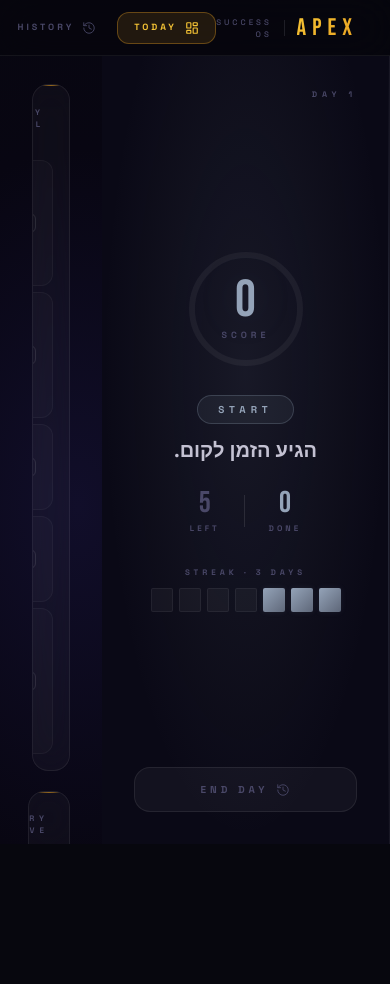
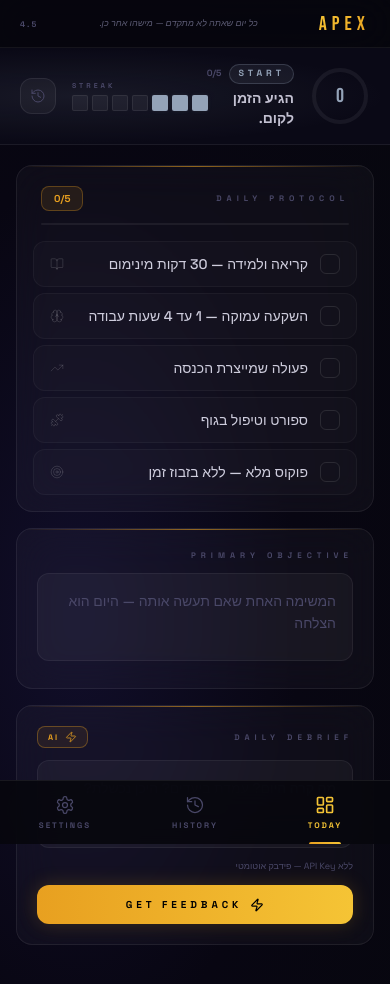
Before and after one commit to bke1302/success-os, a React (Vite) app: page / in a window 390 px wide. Shown: the top 984 px of the page. Before the commit the page ends 844 px from the top, so only its background shows below. Built offline with nearby package versions, Linux system fonts and the light colour scheme.

Commit message:
feat: setup PWA for installable app

```diff
--- a/index.html
+++ b/index.html
@@ -2,7 +2,9 @@
 <html lang="he" dir="rtl">
   <head>
     <meta charset="UTF-8" />
-    <link rel="icon" type="image/svg+xml" href="/favicon.svg" />
+    <link rel="icon" type="image/svg+xml" href="/logo.svg" />
+    <link rel="apple-touch-icon" href="/logo.svg" />
+    <meta name="description" content="Your Personal Success Operating System" />
     <meta name="viewport" content="width=device-width, initial-scale=1.0" />
     <meta name="apple-mobile-web-app-capable" content="yes" />
     <meta name="apple-mobile-web-app-status-bar-style" content="black-translucent" />
--- a/src/App.tsx
+++ b/src/App.tsx
@@ -1,13 +1,13 @@
 import { useState, useEffect } from 'react'
 import { History, Settings, LayoutDashboard } from 'lucide-react'
-import { ChecklistCard }   from './components/ChecklistCard'
-import { AICoach }         from './components/AICoach'
-import { HistoryTab }      from './components/HistoryTab'
-import { SettingsTab }     from './components/SettingsTab'
-import { ScorePanel }      from './components/ScorePanel'
-import { useLocalStorage } from './hooks/useLocalStorage'
-import { useAI }           from './hooks/useAI'
-import { QUOTES }          from './constants'
+import { ChecklistCard }      from './components/ChecklistCard'
+import { AICoach }            from './components/AICoach'
+import { HistoryTab }         from './components/HistoryTab'
+import { SettingsTab }        from './components/SettingsTab'
+import { ScorePanel, ScoreBanner } from './components/ScorePanel'
+import { useLocalStorage }    from './hooks/useLocalStorage'
+import { useAI }              from './hooks/useAI'
+import { QUOTES }             from './constants'
 import type { DayLog, TabId } from './types'
 
 const TOTAL_CHECKS = 5
@@ -73,14 +73,57 @@ export default function App() {
     { id: 'settings', label: 'SETTINGS', Icon: Settings        },
   ]
 
+  /* shared today content (used by both mobile & desktop) */
+  const todayContent = (
+    <div className="px-4 md:px-8 py-5 md:py-7 flex flex-col gap-4 md:gap-5 md:max-w-2xl">
+      <ChecklistCard checks={checks} onToggle={handleToggle} />
+
+      {/* Mission */}
+      <div
+        className="rounded-2xl p-5 relative overflow-hidden"
+        style={{ background: 'rgba(255,255,255,0.03)', border: '1px solid rgba(255,255,255,0.07)', backdropFilter: 'blur(20px)' }}
+      >
+        <div
+          className="absolute top-0 left-0 right-0 h-px"
+          style={{ background: 'linear-gradient(to right, transparent, rgba(232,160,32,0.6), transparent)' }}
+        />
+        <p className="text-[8px] tracking-[5px] uppercase font-bold text-muted mb-3">PRIMARY OBJECTIVE</p>
+        <textarea
+          value={mainTask}
+          onChange={(e) => setMainTask(e.target.value)}
+          placeholder="המשימה האחת שאם תעשה אותה — היום הוא הצלחה"
+          className="w-full rounded-xl p-4 text-sm text-white font-medium resize-none outline-none transition-all placeholder:text-muted leading-relaxed"
+          style={{ height: '88px', background: 'rgba(255,255,255,0.04)', border: '1px solid rgba(255,255,255,0.06)' }}
+          dir="rtl"
+        />
+      </div>
+
+      <AICoach
+        journal={journal}
+        onJournalChange={setJournal}
+        onAnalyze={handleAnalyze}
+        loading={loading}
+        response={response}
+        error={error}
+        hasApiKey={!!apiKey}
+      />
+    </div>
+  )
+
   return (
     <div
-      className="h-screen flex flex-col overflow-hidden"
-      style={{ background: 'radial-gradient(ellipse at 20% 60%, #110e2a 0%, #080612 50%, #07070e 100%)' }}
+      className="flex flex-col"
+      style={{
+        minHeight: '100dvh',
+        background: 'radial-gradient(ellipse at 20% 60%, #110e2a 0%, #080612 50%, #07070e 100%)',
+      }}
     >
-      {/* ── Top Navigation ── */}
+
+      {/* ══════════════════════════════════════════════
+          DESKTOP: top nav bar (hidden on mobile)
+      ══════════════════════════════════════════════ */}
       <header
-        className="shrink-0 flex items-center justify-between px-8 h-14 z-20"
+        className="hidden md:flex shrink-0 items-center justify-between px-8 h-14 z-20"
         style={{ borderBottom: '1px solid rgba(255,255,255,0.06)', background: 'rgba(7,7,14,0.7)', backdropFilter: 'blur(20px)' }}
       >
         {/* Logo */}
@@ -128,66 +171,47 @@ export default function App() {
         </div>
       </header>
 
-      {/* ── Body ── */}
-      <div className="flex flex-1 overflow-hidden">
+      {/* ══════════════════════════════════════════════
+          MOBILE: compact top bar (hidden on desktop)
+      ══════════════════════════════════════════════ */}
+      <header
+        className="md:hidden flex items-center justify-between px-5 h-12 shrink-0 z-20"
+        style={{ borderBottom: '1px solid rgba(255,255,255,0.06)', background: 'rgba(7,7,14,0.85)', backdropFilter: 'blur(20px)' }}
+      >
+        <div
+          className="font-display text-xl tracking-[5px]"
+          style={{ background: 'linear-gradient(135deg, #f5c435, #e8a020)', WebkitBackgroundClip: 'text', WebkitTextFillColor: 'transparent' }}
+        >
+          APEX
+        </div>
+        <p
+          className="text-[9px] italic text-sub transition-opacity duration-500 max-w-[180px] truncate"
+          style={{ opacity: quoteVisible ? 0.65 : 0 }}
+        >
+          {QUOTES[quoteIndex]}
+        </p>
+        <p className="text-[8px] tracking-[2px] font-bold text-muted">
+          {new Date().toLocaleDateString('he-IL', { day: 'numeric', month: 'numeric' })}
+        </p>
+      </header>
 
-        {/* Today: split-screen */}
+      {/* ══════════════════════════════════════════════
+          DESKTOP body: split screen (hidden on mobile)
+      ══════════════════════════════════════════════ */}
+      <div className="hidden md:flex flex-1 overflow-hidden" style={{ height: 'calc(100dvh - 56px)' }}>
+
         {tab === 'today' && (
           <>
-            {/* Left — Score Panel */}
             <div className="w-72 shrink-0 h-full">
               <ScorePanel
-                score={score}
-                done={done}
-                total={TOTAL_CHECKS}
-                streak={streak}
-                dayCount={dayCount}
-                onResetDay={handleResetDay}
+                score={score} done={done} total={TOTAL_CHECKS}
+                streak={streak} dayCount={dayCount} onResetDay={handleResetDay}
               />
             </div>
-
-            {/* Right — Action Panel */}
-            <div className="flex-1 overflow-y-auto">
-              <div className="px-8 py-7 flex flex-col gap-5 max-w-2xl">
-
-                <ChecklistCard checks={checks} onToggle={handleToggle} />
-
-                {/* Mission */}
-                <div
-                  className="rounded-2xl p-5 relative overflow-hidden"
-                  style={{ background: 'rgba(255,255,255,0.03)', border: '1px solid rgba(255,255,255,0.07)', backdropFilter: 'blur(20px)' }}
-                >
-                  <div
-                    className="absolute top-0 left-0 right-0 h-px"
-                    style={{ background: 'linear-gradient(to right, transparent, rgba(232,160,32,0.6), transparent)' }}
-                  />
-                  <p className="text-[8px] tracking-[5px] uppercase font-bold text-muted mb-3">PRIMARY OBJECTIVE</p>
-                  <textarea
-                    value={mainTask}
-                    onChange={(e) => setMainTask(e.target.value)}
-                    placeholder="המשימה האחת שאם תעשה אותה — היום הוא הצלחה"
-                    className="w-full rounded-xl p-4 text-sm text-white font-medium resize-none outline-none transition-all placeholder:text-muted leading-relaxed"
-                    style={{ height: '88px', background: 'rgba(255,255,255,0.04)', border: '1px solid rgba(255,255,255,0.06)' }}
-                    dir="rtl"
-                  />
-                </div>
-
-                <AICoach
-                  journal={journal}
-                  onJournalChange={setJournal}
-                  onAnalyze={handleAnalyze}
-                  loading={loading}
-                  response={response}
-                  error={error}
-                  hasApiKey={!!apiKey}
-                />
-
-              </div>
-            </div>
+            <div className="flex-1 overflow-y-auto">{todayContent}</div>
           </>
         )}
 
-        {/* History */}
         {tab === 'history' && (
           <div className="flex-1 overflow-y-auto px-12 py-8">
             <h2
@@ -200,7 +224,6 @@ export default function App() {
           </div>
         )}
 
-        {/* Settings */}
         {tab === 'settings' && (
           <div className="flex-1 overflow-y-auto px-12 py-8">
             <h2
@@ -210,15 +233,94 @@ export default function App() {
               SETTINGS
             </h2>
             <SettingsTab
-              apiKey={apiKey}
-              onApiKeyChange={setApiKey}
-              onResetDay={handleResetDay}
-              onClearHistory={() => setHistory([])}
+              apiKey={apiKey} onApiKeyChange={setApiKey}
+              onResetDay={handleResetDay} onClearHistory={() => setHistory([])}
             />
           </div>
         )}
 
       </div>
+
+      {/* ══════════════════════════════════════════════
+          MOBILE body: vertical stack (hidden on desktop)
+      ══════════════════════════════════════════════ */}
+      <div className="md:hidden flex flex-col flex-1" style={{ paddingBottom: '64px' }}>
+
+        {/* Score banner — only on today tab */}
+        {tab === 'today' && (
+          <ScoreBanner
+            score={score} done={done} total={TOTAL_CHECKS}
+            streak={streak} dayCount={dayCount} onResetDay={handleResetDay}
+          />
+        )}
+
+        {/* Page title for history/settings */}
+        {tab !== 'today' && (
+          <div className="px-5 pt-5 pb-3">
+            <h2
+              className="font-display text-3xl tracking-[5px]"
+              style={{ background: 'linear-gradient(135deg, #f5c435, #e8a020)', WebkitBackgroundClip: 'text', WebkitTextFillColor: 'transparent' }}
+            >
+              {tab === 'history' ? 'HISTORY' : 'SETTINGS'}
+            </h2>
+          </div>
+        )}
+
+        {/* Scrollable content */}
+        <div className="flex-1 overflow-y-auto">
+          {tab === 'today'    && todayContent}
+          {tab === 'history'  && <div className="px-4 py-2 pb-6"><HistoryTab history={history} /></div>}
+          {tab === 'settings' && (
+            <div className="px-4 py-2 pb-6">
+              <SettingsTab
+                apiKey={apiKey} onApiKeyChange={setApiKey}
+                onResetDay={handleResetDay} onClearHistory={() => setHistory([])}
+              />
+            </div>
+          )}
+        </div>
+
+      </div>
+
+      {/* ══════════════════════════════════════════════
+          MOBILE: fixed bottom navigation
+      ══════════════════════════════════════════════ */}
+      <nav
+        className="md:hidden fixed bottom-0 left-0 right-0 flex items-center z-30"
+        style={{
+          height: '64px',
+          background: 'rgba(7,7,14,0.92)',
+          backdropFilter: 'blur(20px)',
+          borderTop: '1px solid rgba(255,255,255,0.07)',
+        }}
+      >
+        {tabs.map(({ id, label, Icon }) => (
+          <button
+            key={id}
+            onClick={() => setTab(id)}
+            className="flex-1 flex flex-col items-center justify-center gap-1 py-2 transition-all duration-150"
+          >
+            <Icon
+              className="w-5 h-5"
+              strokeWidth={tab === id ? 2 : 1.5}
+              style={{ color: tab === id ? '#f5c435' : '#4a4868' }}
+            />
+            <span
+              className="text-[8px] tracking-[2px] font-bold uppercase"
+              style={{ color: tab === id ? '#f5c435' : '#4a4868' }}
+            >
+              {label}
+            </span>
+            {tab === id && (
+              <div
+                className="absolute bottom-0 w-8 h-0.5 rounded-t-full"
+                style={{ background: 'linear-gradient(90deg, #e8a020, #f5c435)' }}
+              />
+            )}
+          </button>
+        ))}
+      </nav>
+
     </div>
   )
 }
--- a/src/components/ScorePanel.tsx
+++ b/src/components/ScorePanel.tsx
@@ -7,15 +7,99 @@ interface Props {
   streak: number
   dayCount: number
   onResetDay: () => void
+  compact?: boolean
 }
 
 function getGrade(s: number) {
-  if (s >= 80) return { label: 'ELITE',  he: 'אתה בשיא.',        color: '#f5c435', glow: 'rgba(245,196,53,0.35)' }
-  if (s >= 60) return { label: 'SOLID',  he: 'מחזיק חזק.',       color: '#e8a020', glow: 'rgba(232,160,32,0.25)' }
-  if (s >= 40) return { label: 'GRIND',  he: 'תמשיך לדחוף.',     color: '#f97316', glow: 'rgba(249,115,22,0.2)'  }
-  return              { label: 'START',  he: 'הגיע הזמן לקום.',   color: '#94a3b8', glow: 'rgba(148,163,184,0.1)' }
+  if (s >= 80) return { label: 'ELITE', he: 'אתה בשיא.',      color: '#f5c435', glow: 'rgba(245,196,53,0.35)' }
+  if (s >= 60) return { label: 'SOLID', he: 'מחזיק חזק.',     color: '#e8a020', glow: 'rgba(232,160,32,0.25)' }
+  if (s >= 40) return { label: 'GRIND', he: 'תמשיך לדחוף.',   color: '#f97316', glow: 'rgba(249,115,22,0.2)'  }
+  return             { label: 'START', he: 'הגיע הזמן לקום.', color: '#94a3b8', glow: 'rgba(148,163,184,0.1)' }
 }
 
+/* ─── Mobile compact strip ─────────────────────────────── */
+export function ScoreBanner({ score, done, total, streak, onResetDay }: Omit<Props, 'compact'>) {
+  const grade = getGrade(score)
+  const r = 26
+  const circumference = 2 * Math.PI * r
+  const offset = circumference - (score / 100) * circumference
+
+  return (
+    <div
+      className="w-full flex items-center gap-4 px-5 py-4"
+      style={{
+        background: `radial-gradient(ellipse at 20% 50%, ${grade.glow} 0%, transparent 70%), #0a0916`,
+        borderBottom: '1px solid rgba(255,255,255,0.07)',
+      }}
+    >
+      {/* Mini ring */}
+      <div className="relative shrink-0">
+        <svg width="60" height="60" className="-rotate-90">
+          <circle cx="30" cy="30" r={r} fill="none" stroke="rgba(255,255,255,0.06)" strokeWidth="4" />
+          <circle
+            cx="30" cy="30" r={r}
+            fill="none"
+            stroke={grade.color}
+            strokeWidth="4"
+            strokeLinecap="round"
+            strokeDasharray={circumference}
+            strokeDashoffset={offset}
+            style={{ transition: 'stroke-dashoffset 0.8s ease', filter: `drop-shadow(0 0 5px ${grade.color}80)` }}
+          />
+        </svg>
+        <div className="absolute inset-0 flex flex-col items-center justify-center">
+          <span className="font-display leading-none text-xl" style={{ color: grade.color }}>{score}</span>
+        </div>
+      </div>
+
+      {/* Grade + Hebrew */}
+      <div className="flex-1 min-w-0">
+        <div className="flex items-center gap-2 mb-1">
+          <span
+            className="text-[9px] tracking-[4px] font-bold uppercase px-2 py-0.5 rounded-full"
+            style={{ background: `${grade.color}18`, border: `1px solid ${grade.color}40`, color: grade.color }}
+          >
+            {grade.label}
+          </span>
+          <span className="text-[9px] font-bold text-muted">
+            {done}/{total}
+          </span>
+        </div>
+        <p className="text-sm font-semibold text-text/80" dir="rtl">{grade.he}</p>
+      </div>
+
+      {/* Streak dots */}
+      <div className="flex flex-col items-end gap-1 shrink-0">
+        <p className="text-[7px] tracking-[3px] uppercase font-bold text-muted">STREAK</p>
+        <div className="flex gap-1">
+          {Array.from({ length: 7 }, (_, i) => (
+            <div
+              key={i}
+              className="w-4 h-4 rounded-sm"
+              style={{
+                background: i < streak ? grade.color : 'rgba(255,255,255,0.05)',
+                border: i < streak ? 'none' : '1px solid rgba(255,255,255,0.07)',
+                boxShadow: i < streak ? `0 0 4px ${grade.glow}` : 'none',
+              }}
+            />
+          ))}
+        </div>
+      </div>
+
+      {/* End day (icon only on mobile) */}
+      <button
+        onClick={onResetDay}
+        className="shrink-0 w-9 h-9 rounded-xl flex items-center justify-center transition-all duration-200"
+        style={{ background: 'rgba(255,255,255,0.04)', border: '1px solid rgba(255,255,255,0.08)' }}
+        title="End Day"
+      >
+        <History className="w-4 h-4 text-muted" strokeWidth={1.5} />
+      </button>
+    </div>
+  )
+}
+
+/* ─── Desktop full panel ────────────────────────────────── */
 export function ScorePanel({ score, done, total, streak, dayCount, onResetDay }: Props) {
   const grade = getGrade(score)
   const circumference = 2 * Math.PI * 54
@@ -29,23 +113,19 @@ export function ScorePanel({ score, done, total, streak, dayCount, onResetDay }:
         borderRight: '1px solid rgba(255,255,255,0.06)',
       }}
     >
-      {/* Vertical gold line accent */}
+      {/* Vertical accent line */}
       <div
         className="absolute right-0 top-0 bottom-0 w-px"
         style={{ background: `linear-gradient(to bottom, transparent, ${grade.color}40, transparent)` }}
       />
 
-      {/* Day counter — top */}
+      {/* Day counter */}
       <div className="px-8 pt-8 pb-0 shrink-0">
-        <p className="text-[8px] tracking-[5px] uppercase font-bold text-muted">
-          DAY {dayCount}
-        </p>
+        <p className="text-[8px] tracking-[5px] uppercase font-bold text-muted">DAY {dayCount}</p>
       </div>
 
-      {/* Giant score — centerpiece */}
+      {/* Score centerpiece */}
       <div className="flex-1 flex flex-col items-center justify-center px-8 gap-2">
-
-        {/* SVG ring */}
         <div className="relative mb-2">
           <svg width="140" height="140" className="-rotate-90">
             <circle cx="70" cy="70" r="54" fill="none" stroke="rgba(255,255,255,0.05)" strokeWidth="6" />
@@ -60,8 +140,7 @@ export function ScorePanel({ score, done, total, streak, dayCount, onResetDay }:
               style={{ transition: 'stroke-dashoffset 0.8s ease, stroke 0.6s ease', filter: `drop-shadow(0 0 8px ${grade.color}80)` }}
             />
           </svg>
-          {/* Score number inside ring */}
-          <div className="absolute inset-0 flex flex-col items-center justify-center rotate-0">
+          <div className="absolute inset-0 flex flex-col items-center justify-center">
             <span
               className="font-display leading-none"
               style={{ fontSize: '52px', color: grade.color, filter: `drop-shadow(0 0 20px ${grade.glow})`, transition: 'color 0.6s ease' }}
@@ -72,27 +151,17 @@ export function ScorePanel({ score, done, total, streak, dayCount, onResetDay }:
           </div>
         </div>
 
-        {/* Grade label */}
         <div
           className="px-5 py-1.5 rounded-full text-[10px] tracking-[5px] font-bold uppercase"
-          style={{
-            background: `${grade.color}15`,
-            border: `1px solid ${grade.color}40`,
-            color: grade.color,
-          }}
+          style={{ background: `${grade.color}15`, border: `1px solid ${grade.color}40`, color: grade.color }}
         >
           {grade.label}
         </div>
 
-        {/* Hebrew motivational text */}
-        <p
-          className="text-xl font-semibold text-center mt-1"
-          style={{ color: 'rgba(240,238,255,0.8)', direction: 'rtl' }}
-        >
+        <p className="text-xl font-semibold text-center mt-1" style={{ color: 'rgba(240,238,255,0.8)', direction: 'rtl' }}>
           {grade.he}
         </p>
 
-        {/* Done / Left */}
         <div className="flex items-center gap-6 mt-4">
           <div className="text-center">
             <div className="font-display text-3xl leading-none" style={{ color: grade.color }}>{done}</div>
@@ -105,7 +174,6 @@ export function ScorePanel({ score, done, total, streak, dayCount, onResetDay }:
           </div>
         </div>
 
-        {/* Streak */}
         <div className="mt-6 w-full">
           <p className="text-[8px] tracking-[4px] uppercase font-bold text-muted mb-2.5 text-center">
             STREAK · {streak} DAYS
@@ -117,9 +185,7 @@ export function ScorePanel({ score, done, total, streak, dayCount, onResetDay }:
                 className="h-6 rounded-sm transition-all duration-500"
                 style={{
                   width: '22px',
-                  background: i < streak
-                    ? `linear-gradient(135deg, ${grade.color}, ${grade.color}99)`
-                    : 'rgba(255,255,255,0.04)',
+                  background: i < streak ? `linear-gradient(135deg, ${grade.color}, ${grade.color}99)` : 'rgba(255,255,255,0.04)',
                   border: i < streak ? 'none' : '1px solid rgba(255,255,255,0.06)',
                   boxShadow: i < streak ? `0 0 6px ${grade.glow}` : 'none',
                 }}
@@ -129,16 +195,12 @@ export function ScorePanel({ score, done, total, streak, dayCount, onResetDay }:
         </div>
       </div>
 
-      {/* End Day button — bottom */}
+      {/* End Day */}
       <div className="px-8 pb-8 pt-4 shrink-0">
         <button
           onClick={onResetDay}
           className="w-full py-3.5 rounded-2xl text-[10px] tracking-[4px] uppercase font-bold transition-all duration-200 flex items-center justify-center gap-2"
-          style={{
-            background: 'rgba(255,255,255,0.04)',
-            border: '1px solid rgba(255,255,255,0.08)',
-            color: '#4a4868',
-          }}
+          style={{ background: 'rgba(255,255,255,0.04)', border: '1px solid rgba(255,255,255,0.08)', color: '#4a4868' }}
           onMouseEnter={e => {
             const el = e.currentTarget
             el.style.borderColor = `${grade.color}50`
--- a/src/index.css
+++ b/src/index.css
@@ -11,6 +11,12 @@
     font-family: 'Space Grotesk', sans-serif;
     -webkit-font-smoothing: antialiased;
     overflow: hidden;
+  }
+
+  /* Mobile: allow natural scroll, disable tap highlight */
+  @media (max-width: 767px) {
+    body { overflow: auto; -webkit-tap-highlight-color: transparent; }
+    textarea, input { font-size: 16px; } /* prevent iOS zoom on focus */
   }
 
   textarea, input { background: transparent; font-family: inherit; }
```
Also changed, not shown: package.json (+7 -6 lines), vite.config.ts (+21 -1 lines), .claude/settings.json (added), public/logo.svg (added), 1 other file (tests, documents, lock files or other folders).
